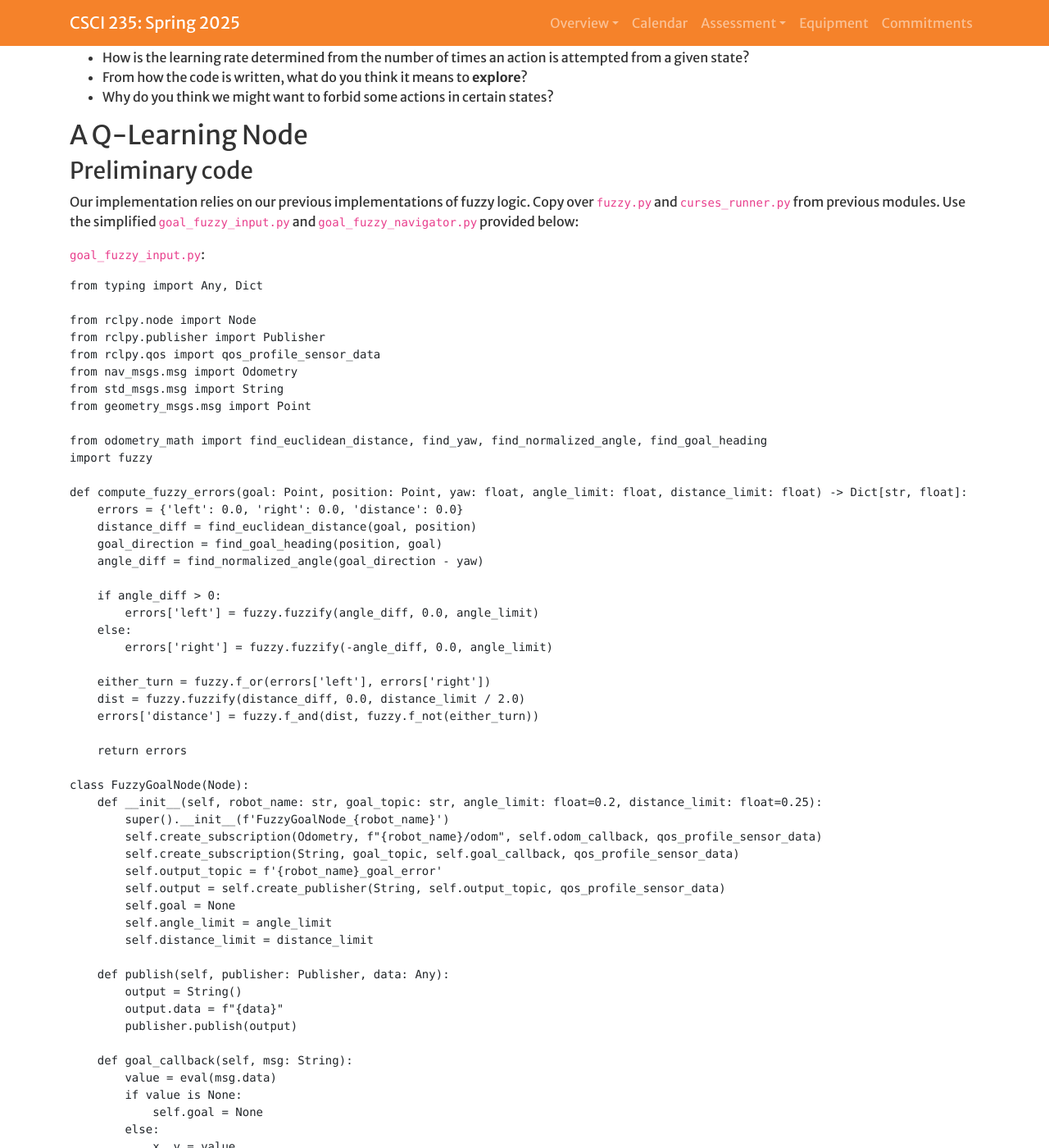
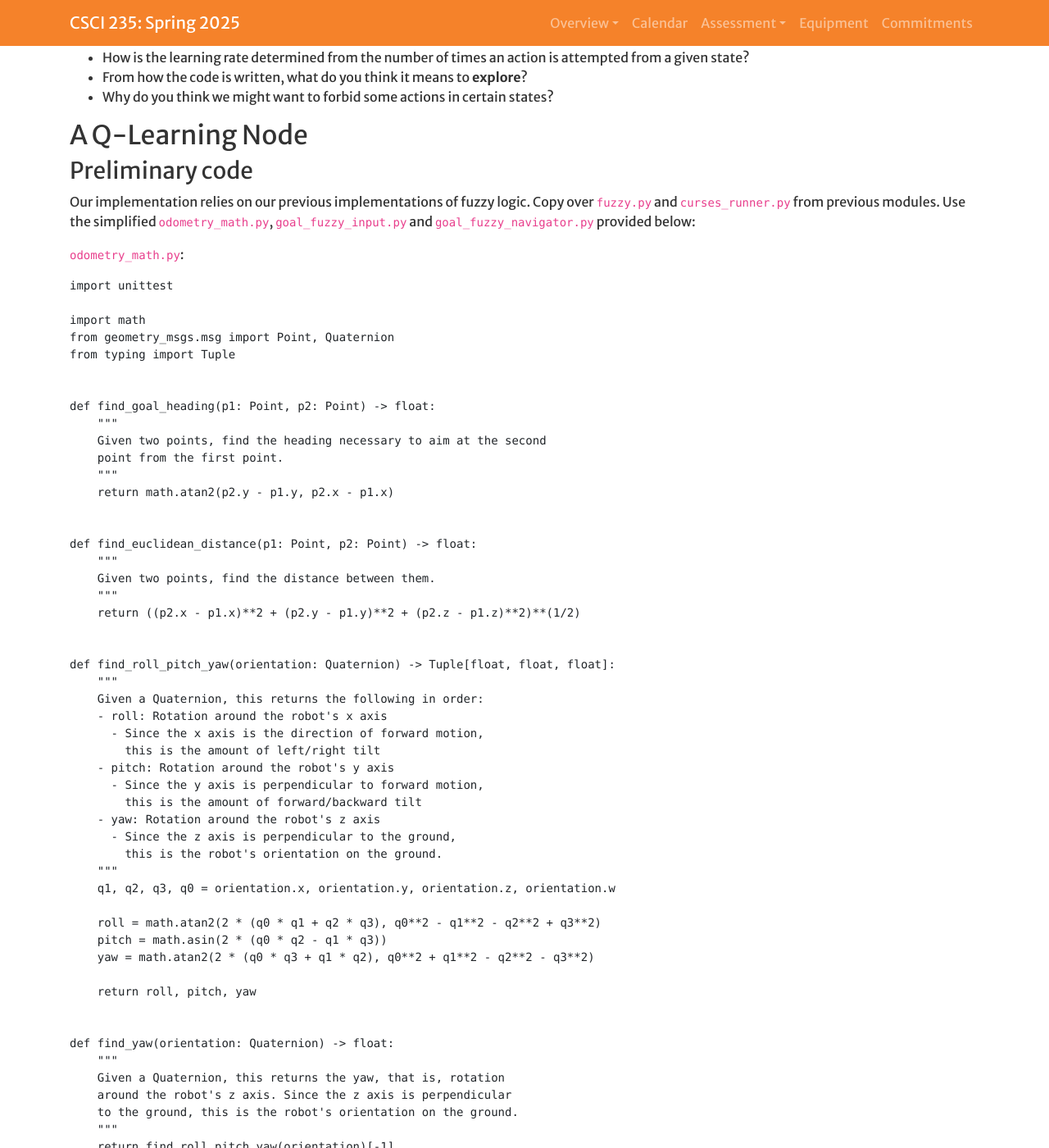
Before and after one commit to Hendrix-CS/csci235, a Jekyll site: the page built from modules/qlearning.md, in a window 1280 px wide and 1400 px high, scrolled down 5816 px. Shown: the whole window at 82% size. Built offline with Jekyll 4.4.1, drawn with Linux system fonts in a browser that asks for light colours; a script that is not in the unit is left out; some of the changed text lies outside the part shown.

Commit message:
Added updated odometry_math.py

````diff
--- a/modules/qlearning.md
+++ b/modules/qlearning.md
@@ -309,7 +309,127 @@ Answer the following questions:
 ### Preliminary code
 Our implementation relies on our previous implementations of fuzzy logic.
 Copy over `fuzzy.py` and `curses_runner.py` from previous modules. Use
-the simplified `goal_fuzzy_input.py` and `goal_fuzzy_navigator.py` provided below:
+the simplified `odometry_math.py`, `goal_fuzzy_input.py` and `goal_fuzzy_navigator.py` provided below:
+
+`odometry_math.py`:
+
+```
+import unittest
+
+import math
+from geometry_msgs.msg import Point, Quaternion
+from typing import Tuple
+
+
+def find_goal_heading(p1: Point, p2: Point) -> float:
+    """
+    Given two points, find the heading necessary to aim at the second
+    point from the first point.
+    """
+    return math.atan2(p2.y - p1.y, p2.x - p1.x)
+
+
+def find_euclidean_distance(p1: Point, p2: Point) -> float:
+    """
+    Given two points, find the distance between them.
+    """
+    return ((p2.x - p1.x)**2 + (p2.y - p1.y)**2 + (p2.z - p1.z)**2)**(1/2)
+
+
+def find_roll_pitch_yaw(orientation: Quaternion) -> Tuple[float, float, float]:
+    """
+    Given a Quaternion, this returns the following in order:
+    - roll: Rotation around the robot's x axis
+      - Since the x axis is the direction of forward motion,
+        this is the amount of left/right tilt
+    - pitch: Rotation around the robot's y axis
+      - Since the y axis is perpendicular to forward motion,
+        this is the amount of forward/backward tilt
+    - yaw: Rotation around the robot's z axis
+      - Since the z axis is perpendicular to the ground,
+        this is the robot's orientation on the ground.
+    """
+    q1, q2, q3, q0 = orientation.x, orientation.y, orientation.z, orientation.w
+
+    roll = math.atan2(2 * (q0 * q1 + q2 * q3), q0**2 - q1**2 - q2**2 + q3**2)
+    pitch = math.asin(2 * (q0 * q2 - q1 * q3))
+    yaw = math.atan2(2 * (q0 * q3 + q1 * q2), q0**2 + q1**2 - q2**2 - q3**2)
+
+    return roll, pitch, yaw
+
+
+def find_yaw(orientation: Quaternion) -> float:
+    """
+    Given a Quaternion, this returns the yaw, that is, rotation
+    around the robot's z axis. Since the z axis is perpendicular
+    to the ground, this is the robot's orientation on the ground.
+    """
+    return find_roll_pitch_yaw(orientation)[-1]
+
+
+def find_angle_diff(target_angle: float, current_angle: float) -> float:
+    """
+    Find the shortest difference between two angles.
+    Parameters should be in radians.
+    If the target turn direction is left, result will be positive.
+    If the target turn direction is right, result will be negative.
+    """
+    return find_normalized_angle(target_angle - current_angle)
+
+
+def find_normalized_angle(angle: float) -> float:
+    """
+    Ensure that the angle in radians lies between -math.pi and math.pi
+    """
+    angle = angle % (2 * math.pi)
+    if angle > math.pi:
+        angle -= 2 * math.pi
+    return angle
+
+
+class OdometryMathTest(unittest.TestCase):
+    def test_distance(self):
+        for a, b, c in [(3, 4, 5), (5, 12, 13), (7, 24, 25), (8, 15, 17), (9, 40, 41)]:
+            p1 = Point()
+            p2 = Point()
+            p1.x = a
+            p1.y = b
+            self.assertEqual(c, find_euclidean_distance(p1, p2))
+
+    def test_normalized_angle(self):
+        for theta, normed in [(2 * math.pi, 0.0), (3/2 * math.pi, -math.pi/2), (9 * math.pi, math.pi)]:
+            self.assertEqual(normed, find_normalized_angle(theta))
+
+    def test_angle_diff(self):
+        for theta1, theta2, diff in [
+            ( 3/4 * math.pi,  1/4 * math.pi,  1/2 * math.pi), #1
+            ( 1/4 * math.pi,  3/4 * math.pi, -1/2 * math.pi), #2
+            (-1/3 * math.pi,  1/3 * math.pi, -2/3 * math.pi), #3
+            (15/8 * math.pi,  1/8 * math.pi, -1/4 * math.pi), #4
+            ( 1/8 * math.pi, 15/8 * math.pi,  1/4 * math.pi), #5
+            ( 9/2 * math.pi, -1/2 * math.pi,        math.pi), #6
+        ]:
+            self.assertAlmostEqual(diff, find_angle_diff(theta1, theta2), places=5)
+
+    def test_roll_pitch_yaw(self):
+        for x, y, z, w, rpw in [
+            (-0.0031924284994602203, 0.005276054609566927, -0.8277794122695923, 0.561019778251648,
+             (-0.012317164052438935, 0.0006346888584906615, -1.9503363787472408)),
+            (-0.002063487656414509,  0.0034074627328664064, -0.9837535619735718, 0.17948013544082642,
+             (-0.007445015587338619, -0.002836786557391314, -2.7806632489220133))
+        ]:
+            q = Quaternion()
+            q.x, q.y, q.z, q.w = x, y, z, w
+            roll, pitch, yaw = find_roll_pitch_yaw(q)
+            print(roll, pitch, yaw)
+            self.assertAlmostEqual(rpw[0], roll,  places=5)
+            self.assertAlmostEqual(rpw[1], pitch, places=5)
+            self.assertAlmostEqual(rpw[2], yaw,   places=5)
+
+
+if __name__ == '__main__':
+    unittest.main()
+```
 
 `goal_fuzzy_input.py`:
 
````
